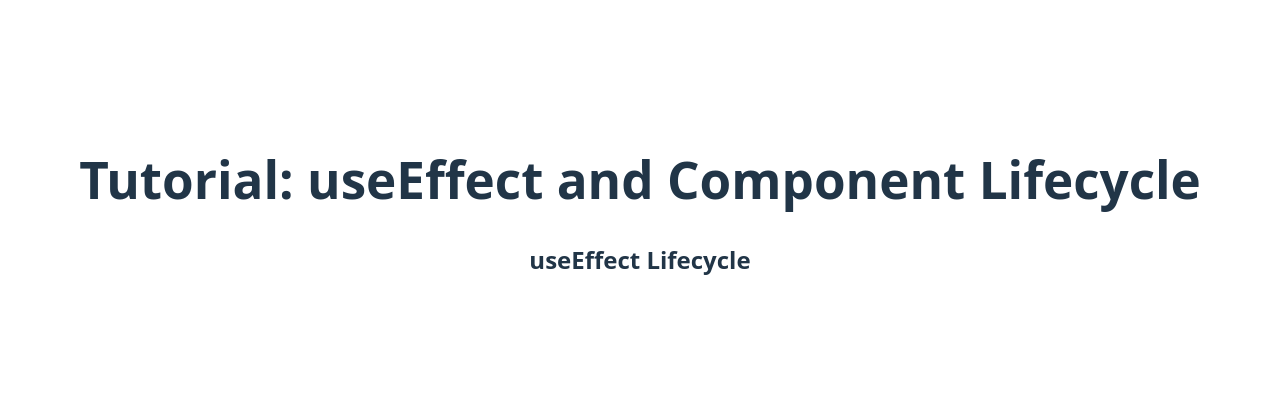
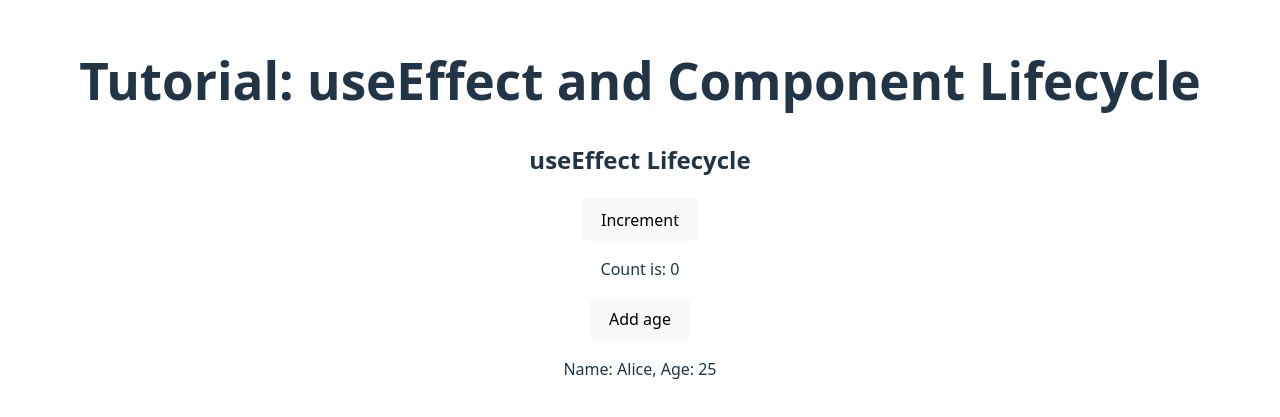
Before and after one commit to DrQuacks/mcp-tutor, a React (Vite) app in the folder environments/react/template/: page / in a window 1280 px wide. Shown: the part 193-610 px from the top of the page. Built offline with nearby package versions, Linux system fonts and the light colour scheme.

Commit message:
tutorial progress

```diff
--- a/environments/react/template/src/exercises/EffectLifecycle.tsx
+++ b/environments/react/template/src/exercises/EffectLifecycle.tsx
@@ -1,15 +1,39 @@
 import { useState , useEffect } from 'react';
 
+type User = {name:string,age:number}
 function EffectLifecycle() {
+  const [count,setCount] = useState(0)
+  const [user,setUser] = useState<User>({name:'Alice',age:25})
+  const dummy:User = {name:"joe",age:13}
   useEffect(()=>{
     console.log('Component mounted')
     return(()=>{
       console.log('Component unmounted')
     })
   },[])
+  useEffect(()=>{
+    console.log('Count changed to: ',count)
+    return(()=>{
+      console.log('Cleanup ran')
+    })
+  },[count])
+  useEffect(()=>{
+    console.log('Component rendered')
+  })
+  useEffect(()=>{
+    console.log('Name is: ',user.name)
+  },[user.name])
+  useEffect(()=>{
+    console.log('Dummy name is: ',dummy.name)
+  },[dummy.name])
+  console.log('Component rendered outside useEffect')
   return (
     <div>
       <h2>useEffect Lifecycle</h2>
+      <button onClick={()=>setCount(prev=>prev+1)}>Increment</button>
+      <p>Count is: {count}</p>
+      <button onClick={()=>setUser(prev=>{return {...prev,age:prev.age+1}})}>Add age</button>
+      <p>Name: {user.name}, Age: {user.age}</p>
     </div>
   );
 }
```
Also changed, not shown: 1 other file (tests, documents, lock files or other folders).
